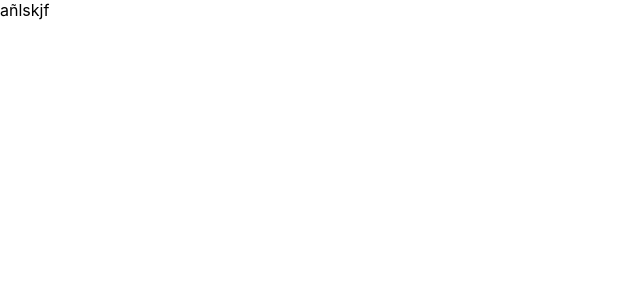
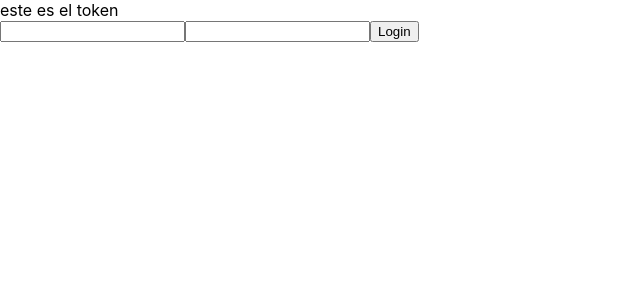
Before and after one commit to valeriapaulinalustres/react-typescript-redux, a React (Create React App) app in the folder frontend/: page / in a window 1280 px wide. Shown: the top 300 px of the page, without its empty margins (0-640 px from the left). Built offline with nearby package versions, Linux system fonts and the light colour scheme.

Commit message:
rtk installed

```diff
--- a/frontend/src/pages/Login/index.tsx
+++ b/frontend/src/pages/Login/index.tsx
@@ -1,9 +1,16 @@
 import styles from './Login.module.css'
 import { useAppDispatch, useAppSelector } from '../../hooks/redux/hooks';
 import { setUser } from '../../redux/features/user/userSlice';
-import { useEffect } from 'react';
+import { useEffect, useState } from 'react';
+import { useLoginMutation } from '../../redux/services/loginServices';
 
 export  const Login = () : JSX.Element =>{
+
+    const [email, setEmail] = useState('')
+    const [password, setPassword] = useState('')
+
+
+  const [triggerLogin, resultLogin] = useLoginMutation();
 
     const dispatch = useAppDispatch();
     const userFromRedux = useAppSelector((state) => state.userReducer.value);
@@ -13,13 +20,40 @@ useEffect(()=>{
         email: 'va@gmail.com',
         first_name: 'Vale',
         last_name: 'Lustres',
-        token: 'añlskjf'
+        token: 'este es el token'
     }
     }))
 },[])
 
+const handleSubmit: React.FormEventHandler<HTMLFormElement> = (e) => {
+  e.preventDefault()
+    try {
+
+        const request = {
+          email,
+          password,
+        };
+
+        console.log('request', request);
+        triggerLogin(request);
+
+    } catch (error) {
+      console.log('error', error);
+
+    }
+  };
+console.log('resultLogin', resultLogin)
+
     return (
+      <div>
+
         <div>{userFromRedux.token}</div>
+        <form onSubmit={handleSubmit}>
+          <input type='mail' onChange={e=>setEmail(e.target.value)} value={email}  />
+          <input type='password' onChange={e=>setPassword(e.target.value)} value={password} />
+          <button type='submit'>Login</button>
+        </form>
+      </div>
     )
 }
 
--- /dev/null
+++ b/frontend/src/redux/services/loginServices.ts
@@ -0,0 +1,40 @@
+import { createApi, fetchBaseQuery } from "@reduxjs/toolkit/query/react";
+
+interface User {
+  email: string;
+  password: string;
+}
+
+interface LoginResponse {
+  id: number;
+  email: string;
+  first_name: string;
+  last_name: string;
+  profile_image: null;
+  groups: [
+    {
+      id: number;
+      name: string;
+    }
+  ];
+  is_active: boolean;
+  token: string;
+
+  // Otros posibles campos de la respuesta
+}
+
+export const loginApi = createApi({
+  reducerPath: "loginApi",
+  baseQuery: fetchBaseQuery({ baseUrl: "https://admindev.inceptia.ai" }),
+  endpoints: (builder) => ({
+    login: builder.mutation<LoginResponse, User>({
+      query: (user) => ({
+        url: "/api/v1/login/",
+        method: "POST",
+        body: user,
+      }),
+    }),
+  }),
+});
+
+export const { useLoginMutation } = loginApi;
--- a/frontend/src/redux/store.ts
+++ b/frontend/src/redux/store.ts
@@ -1,14 +1,21 @@
 import { configureStore } from '@reduxjs/toolkit'
 import userReducer from './features/user/userSlice'
+import { loginApi } from './services/loginServices'
+import { setupListeners } from '@reduxjs/toolkit/query/react';
 
 
 export const store = configureStore({
   reducer: {
    userReducer,
+   [loginApi.reducerPath]: loginApi.reducer,
   },
+  middleware: (getDefaultMiddleware) =>
+    getDefaultMiddleware().concat(loginApi.middleware),
 })
 
 // Infer the `RootState` and `AppDispatch` types from the store itself
 export type RootState = ReturnType<typeof store.getState>
 // Inferred type: {posts: PostsState, comments: CommentsState, users: UsersState}
 export type AppDispatch = typeof store.dispatch
+
+setupListeners(store.dispatch)
```
